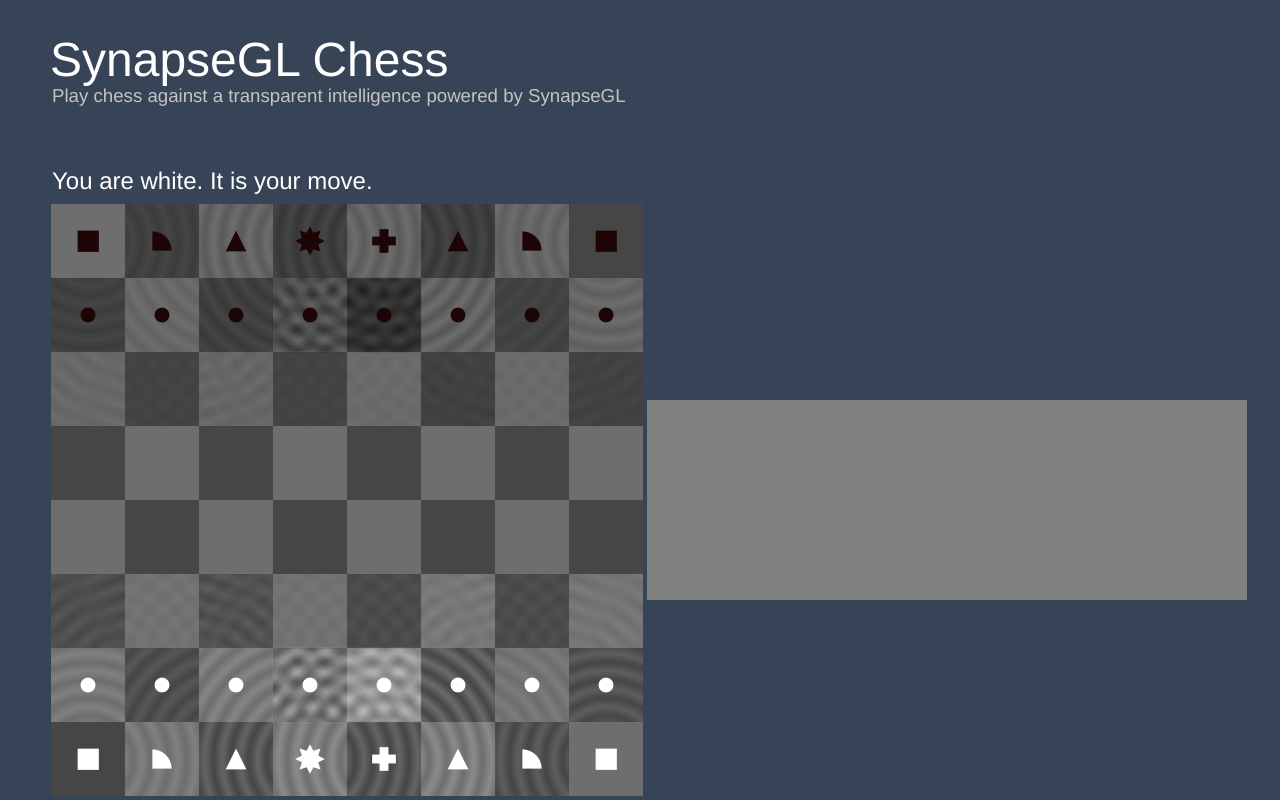
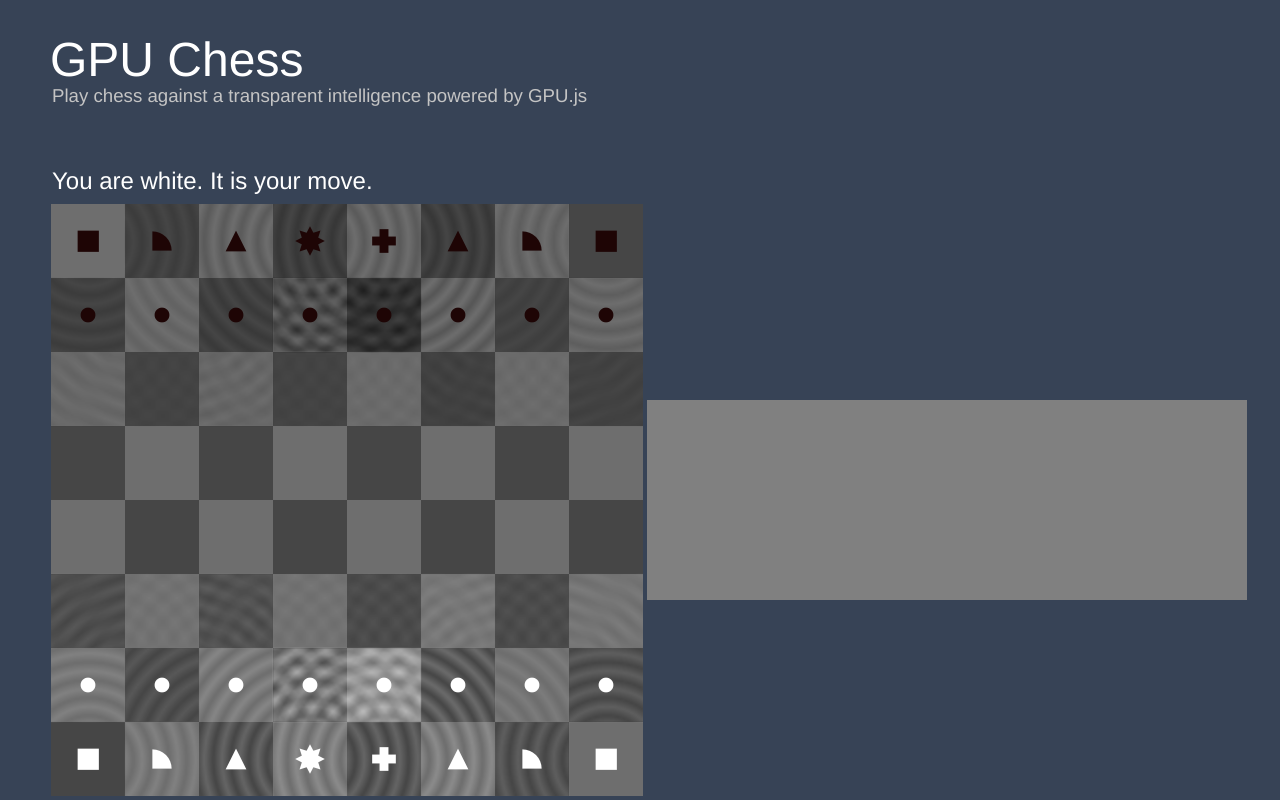
Before and after one commit to simonbermudez/synapse-chess, a plain HTML site: page index.html in a window 1280 px wide. Shown: the top 800 px of the page. Drawn offline with Linux system fonts and the light colour scheme; animation ran at ten frames a second.

Commit message:
Update index.html

```diff
--- a/index.html
+++ b/index.html
@@ -1,6 +1,6 @@
 <html>
 <head>
-<title>SGL chess</title>
+<title>GPU Chess Test</title>
 <meta name="viewport"
 content="width=device-width, initial-scale=0.5">
 <link rel="shortcut icon" href="chess.png" />
@@ -10,8 +10,8 @@ content="width=device-width, initial-scale=0.5">
 
 <body onload="main()">
 
-<div id="title">SynapseGL Chess</div>
-<span id="tagline">Play chess against a transparent intelligence powered by SynapseGL</span>
+<div id="title">GPU Chess</div>
+<span id="tagline">Play chess against a transparent intelligence powered by GPU.js</span>
 <div id="game-status">
 </div>
 
@@ -94,7 +94,7 @@ The artwork is written in Javascript, and based on a port of Java code from 2004
 <p>
 <div class="q">Who created this series?</div>
 Martin Wattenberg and Marek Walczak created the first versions. Johanna Kindvall
-and Fernanda Vi&eacute;gas contributed to later versions and Ian Andtek created this version using a SynapseGL framework to do the distributed computations.
+and Fernanda Vi&eacute;gas contributed to later versions and Simon Bermudez to accelerate the AI worker with GPU in the browser.
 <br>
 
 <a href="https://github.com/ianandtek/synapse-andtek-empire">Take me to the source code!</a>
```
